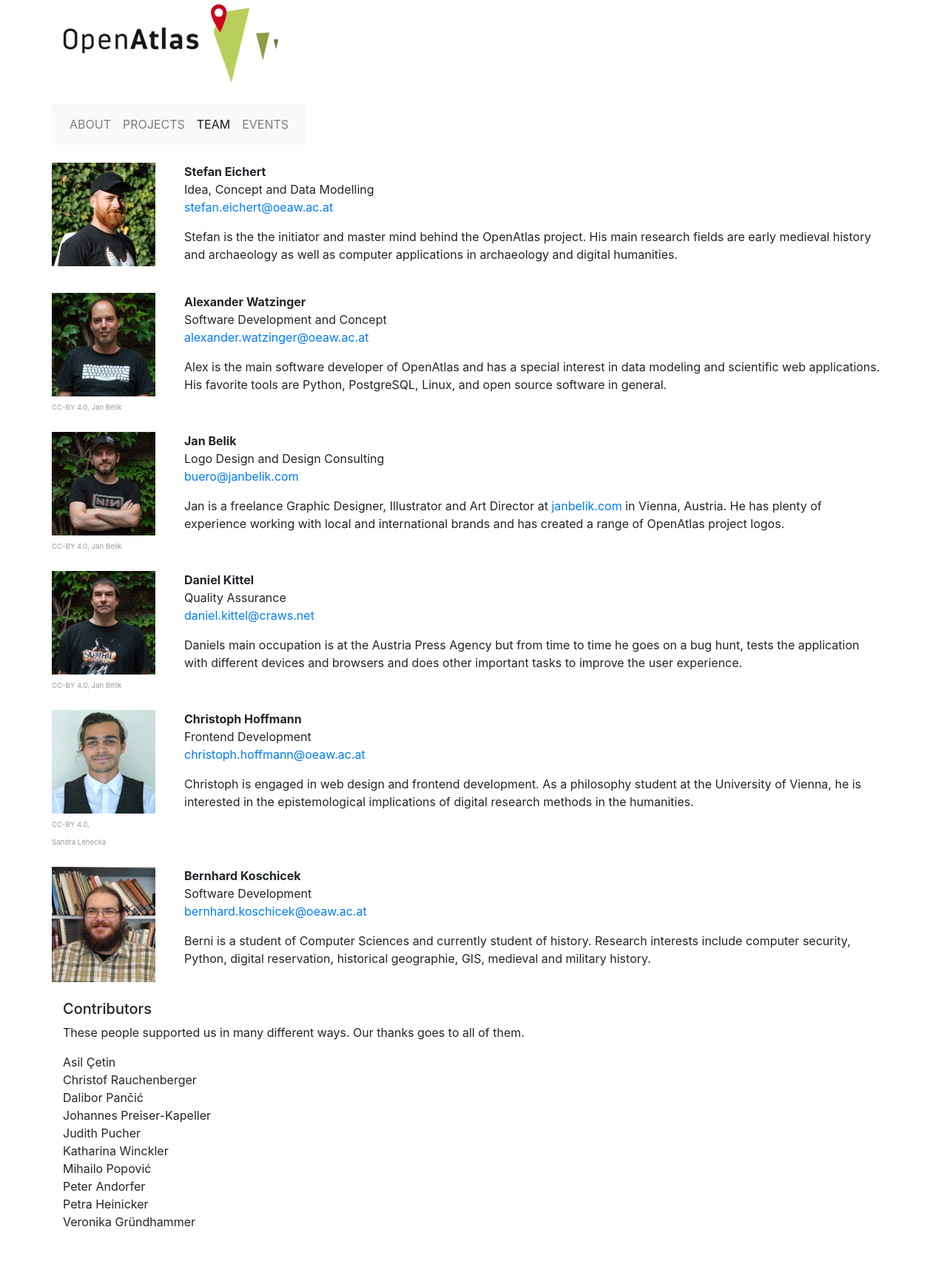
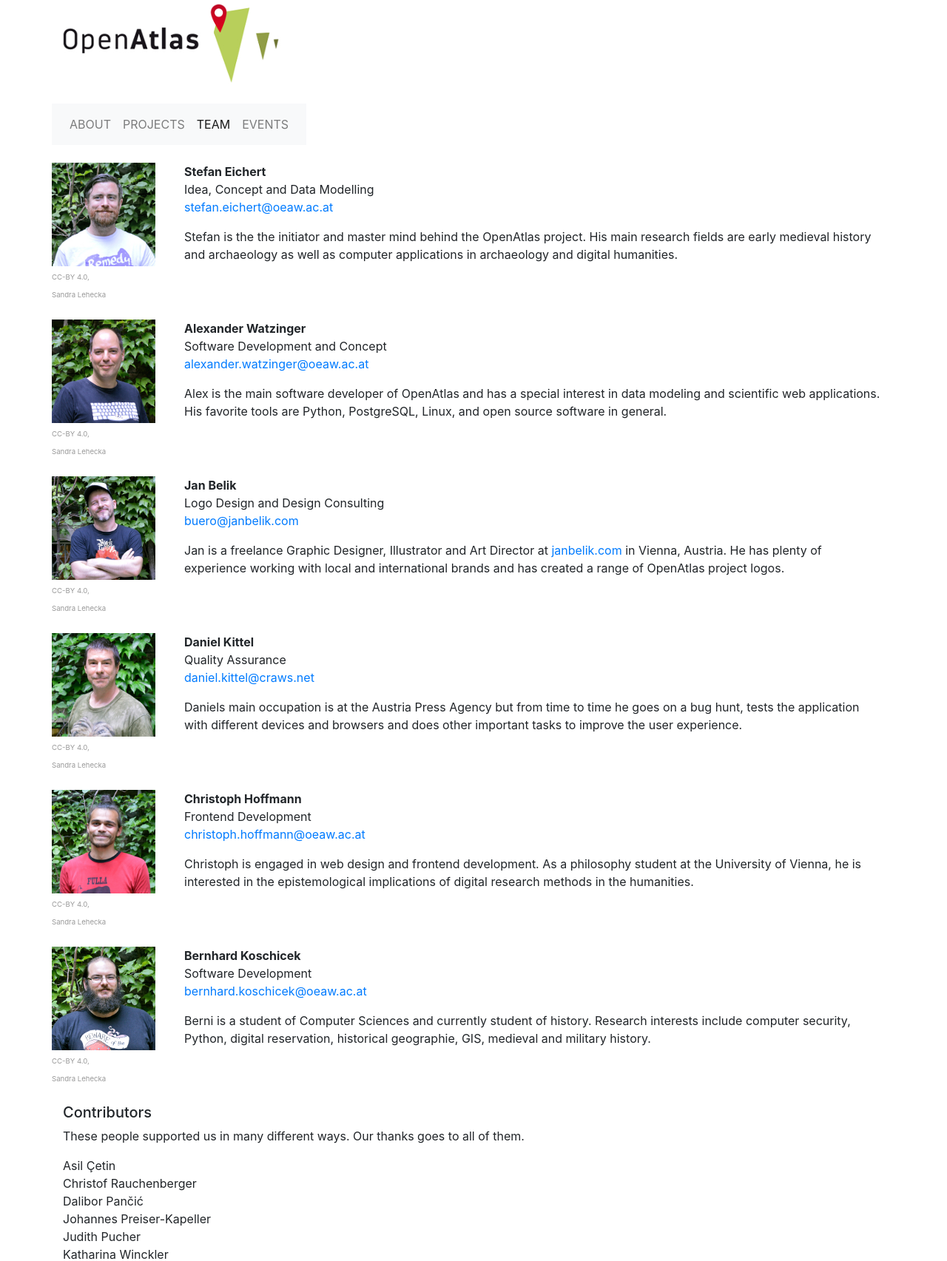
Before and after one commit to craws/OpenAtlas-Website, a Flask app: page /team in a window 1280 px wide. Shown: the top 1705 px of the page at 74% size. Before the commit the page ends 1659 px from the top, so only its background shows below. Run offline with Flask 2, Linux system fonts and the light colour scheme; some libraries are stand-ins or nearby versions.

Commit message:
New team images

```diff
--- a/openatlas_website/static/css/style.css
+++ b/openatlas_website/static/css/style.css
@@ -17,6 +17,7 @@ img.team {
     margin-bottom: 0.5em;
     padding-right: 1.5em;
 }
+
 .projects img {
     max-width: 240px;
     max-height: 140px;
--- a/openatlas_website/templates/team.html
+++ b/openatlas_website/templates/team.html
@@ -2,7 +2,7 @@
 {% block content %}
 {% for name, person in team.items() %}
     <div class="row mb-4">
-        <div class="col-xs-auto mr-4 team-image">
+        <div class="col-xs-auto mr-4">
             <img class="team" src="/static/images/team/{{ person.img }}" alt=""/><br />
             {% if person.image_license %}
                 <span class="image-license">{{ person.image_license|safe }}</span>
--- a/openatlas_website/views/team.py
+++ b/openatlas_website/views/team.py
@@ -16,15 +16,15 @@ def team():
                 His main research fields are early medieval history and archaeology as well as
                 computer applications in archaeology and digital humanities.""",
             'img': 'stefan.jpg',
-            'image_license': ''}),
+            'image_license': 'CC-BY 4.0,<br/> Sandra Lehecka'}),
         ('Alexander Watzinger', {
             'email': 'alexander.watzinger@oeaw.ac.at',
             'function': 'Software Development and Concept',
             'text': """Alex is the main software developer of OpenAtlas and has a special interest
                 in data modeling and scientific web applications. His favorite tools are Python,
                 PostgreSQL, Linux, and open source software in general.""",
-            'img': 'alex.png',
-            'image_license': 'CC-BY 4.0, Jan Belik'}),
+            'img': 'alex.jpg',
+            'image_license': 'CC-BY 4.0,<br/> Sandra Lehecka'}),
         ('Jan Belik', {
             'email': 'buero@janbelik.com',
             'function': 'Logo Design and Design Consulting',
@@ -32,16 +32,16 @@ def team():
                 <a href="https://janbelik.com" target="_blank">janbelik.com</a> in Vienna, Austria.
                 He has plenty of experience working with local and international brands and has
                 created a range of OpenAtlas project logos.""",
-            'img': 'jan.png',
-            'image_license': 'CC-BY 4.0, Jan Belik'}),
+            'img': 'jan.jpg',
+            'image_license': 'CC-BY 4.0,<br/> Sandra Lehecka'}),
         ('Daniel Kittel', {
             'email': 'daniel.kittel@craws.net',
             'function': 'Quality Assurance',
             'text': """Daniels main occupation is at the Austria Press Agency but from time to time
                 he goes on a bug hunt, tests the application with different devices and browsers and
                 does other important tasks to improve the user experience.""",
-            'img': 'daniel.png',
-            'image_license': 'CC-BY 4.0, Jan Belik'}),
+            'img': 'daniel.jpg',
+            'image_license': 'CC-BY 4.0,<br/> Sandra Lehecka'}),
         ('Christoph Hoffmann', {
             'email': 'christoph.hoffmann@oeaw.ac.at',
             'function': 'Frontend Development',
@@ -57,5 +57,5 @@ def team():
                 Research interests include computer security, Python, digital reservation,
                 historical geographie, GIS, medieval and military history.""",
             'img': 'bernhard.jpg',
-            'image_license': ''})])
+            'image_license': 'CC-BY 4.0,<br/> Sandra Lehecka'})])
     return render_template('team.html', team=team_)
```
Also changed, not shown: openatlas_website/static/images/team/alex.jpg (added), openatlas_website/static/images/team/alex.png (deleted), openatlas_website/static/images/team/bernhard.jpg, openatlas_website/static/images/team/christoph.jpg, openatlas_website/static/images/team/daniel.jpg (added), openatlas_website/static/images/team/daniel.png (deleted), openatlas_website/static/images/team/jan.jpg (added), openatlas_website/static/images/team/jan.png (deleted), openatlas_website/static/images/team/stefan.jpg.
